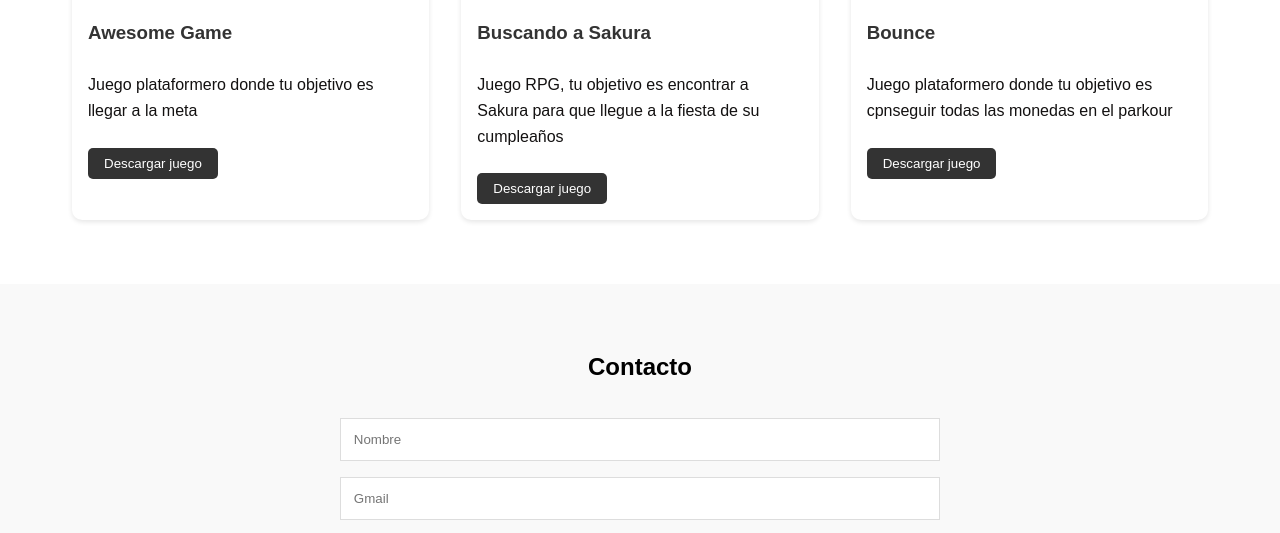
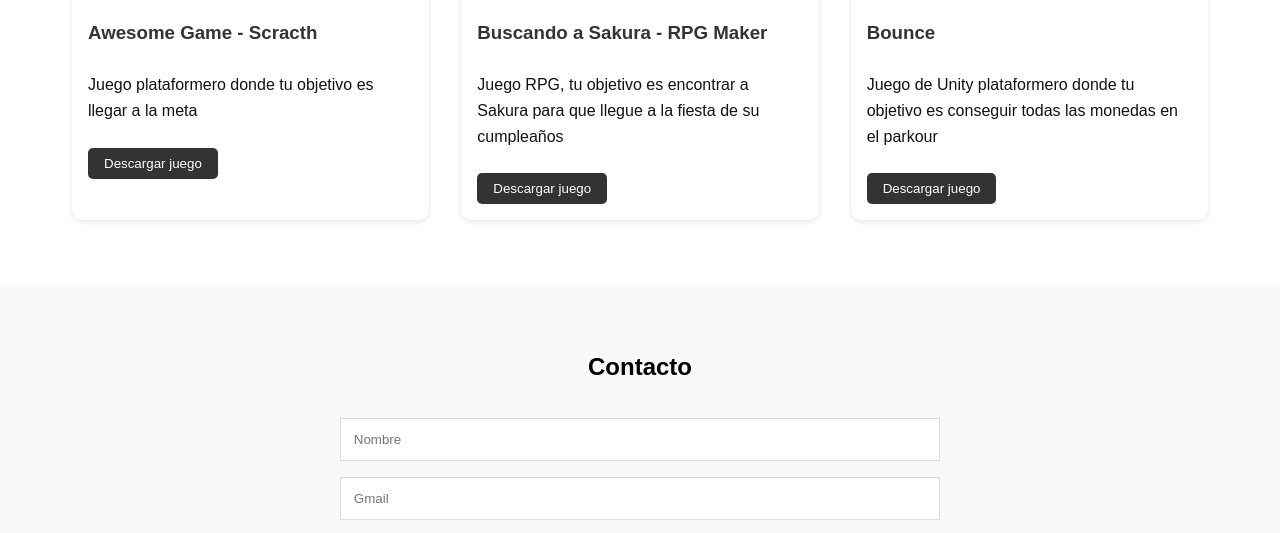
Before and after one commit to Spooky04-uwu/Spooky04-uwu.github.io, a plain HTML site: page index.html in a window 1280 px wide. Shown: the part 1210-1743 px from the top of the page. Drawn offline with Linux system fonts and the light colour scheme.

Commit message:
Update index.html

```diff
--- a/index.html
+++ b/index.html
@@ -31,22 +31,22 @@
             <h2>Proyectos cuatrimestre</h2>
             <div class="proyectos-grid">
                 <div class="proyectos-card">
-                    <a href="https://www.youtube.com/watch?v=qUNgHUJa2TU"><img src="descargar.png" alt="Juego plataforma"></a>
-                    <h3>Awesome Game</h3>
+                    <a href="https://youtu.be/hwm23jQzawM"><img src="descargar.png" alt="Juego plataforma"></a>
+                    <h3>Awesome Game - Scracth</h3>
                     <p class="Descripcion">Juego plataformero donde tu objetivo es llegar a la meta</p>
                     <a href="https://drive.google.com/drive/folders/1O_qsHWNfZPK3MsH4pSa2X8y3uJR1wXIx?usp=drive_link"><button>Descargar juego</button></a>
 
                 </div>
                 <div class="proyectos-card">
                     <img src="buscando a sakura.png" alt="Juego plataforma">
-                    <h3>Buscando a Sakura</h3>
+                    <h3>Buscando a Sakura - RPG Maker</h3>
                     <p class="Descripcion">Juego RPG, tu objetivo es encontrar a Sakura para que llegue a la fiesta de su cumpleaños</p>
                     <a href="https://drive.google.com/drive/folders/1JNIxQrWfwE85G61Q8sKsyqh5b1LWApnJ?hl=es-419"><button>Descargar juego</button></a>
                 </div>
                 <div class="proyectos-card">
-                    <img src="image.png" alt="Juego plataforma">
+                    <a href="https://youtu.be/KK_qtzJZTMI"><img src="image.png" alt="Juego plataforma"></a>
                     <h3>Bounce</h3>
-                    <p class="Descripcion">Juego plataformero donde tu objetivo es cpnseguir todas las monedas en el parkour</p>
+                    <p class="Descripcion">Juego de Unity plataformero donde tu objetivo es conseguir todas las monedas en el parkour</p>
                     <a href="https://drive.google.com/drive/folders/1hVKEUgc-V8zPYt_8UwXYd73Mlhge2AMz?hl=es-419"><button>Descargar juego</button></a>
                 </div>
             </div>
```
